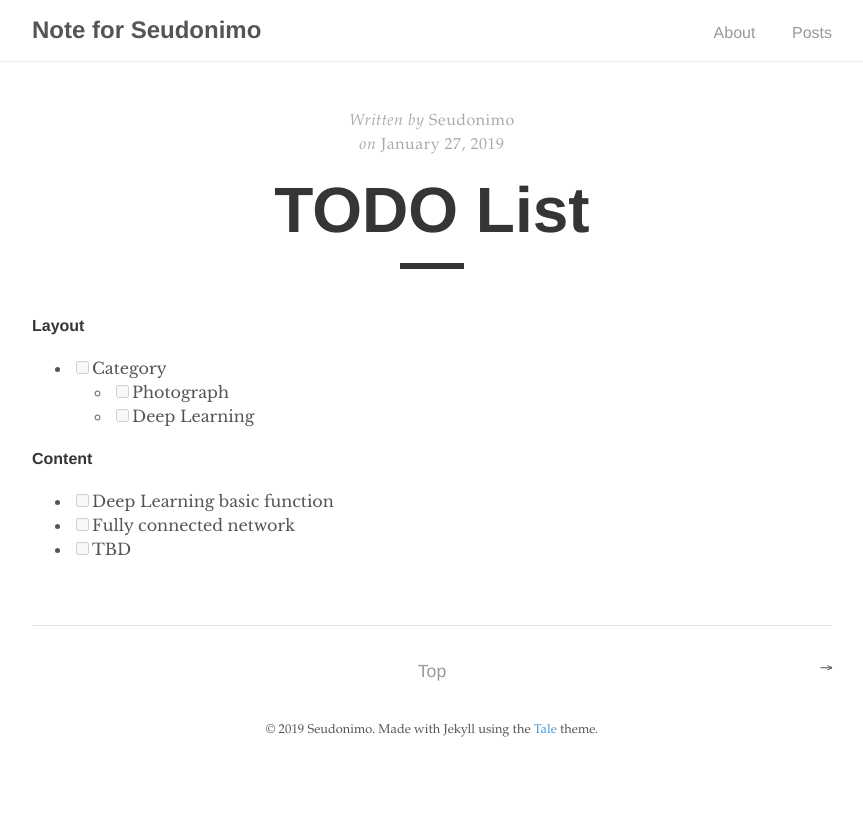
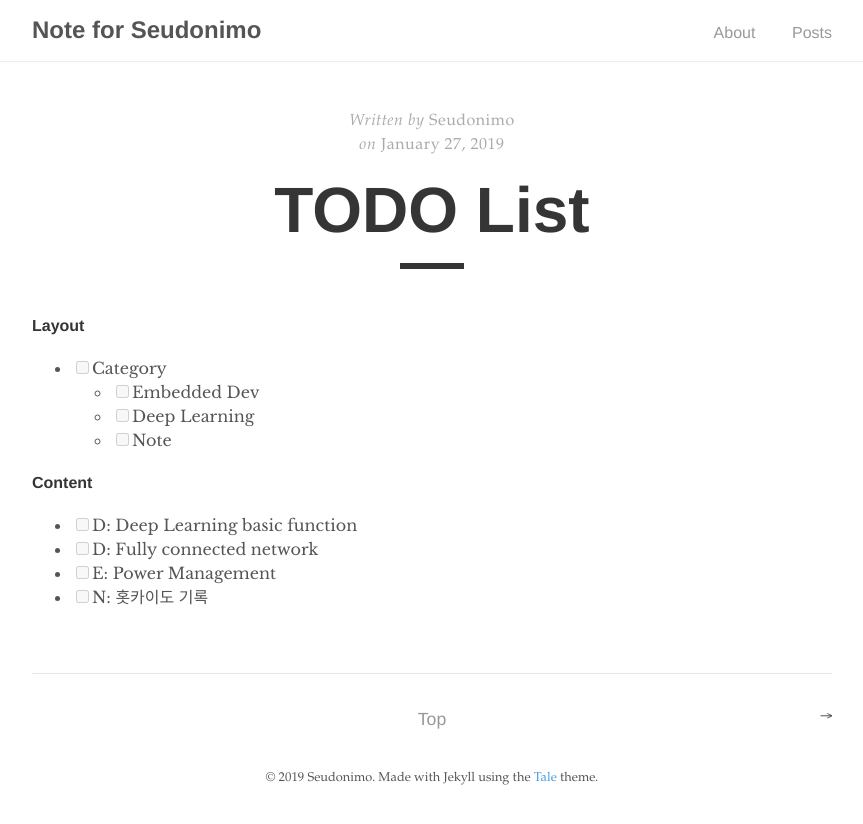
Before and after one commit to seudonimo/seudonimo_grave.github.io, a Jekyll site: the page built from _posts/2019-01-27-TODO.md, in a window 1280 px wide. Shown: the top 824 px of the page, without its empty margins (208-1071 px from the left). Built offline with Jekyll 4.4.1, drawn with Linux system fonts in a browser that asks for light colours; comment, search, counter and statistics services are not loaded.

Commit message:
Update 2019-01-27-TODO.md

```diff
--- a/_posts/2019-01-27-TODO.md
+++ b/_posts/2019-01-27-TODO.md
@@ -9,13 +9,14 @@ author: "Seudonimo"
 #### Layout
 
 - [ ] Category
-  - [ ] Photograph
+  - [ ] Embedded Dev
   - [ ] Deep Learning
-
+  - [ ] Note
 
 
 #### Content
 
-- [ ] Deep Learning basic function
-- [ ] Fully connected network
-- [ ] TBD
+- [ ] D: Deep Learning basic function
+- [ ] D: Fully connected network
+- [ ] E: Power Management
+- [ ] N: 홋카이도 기록
```
